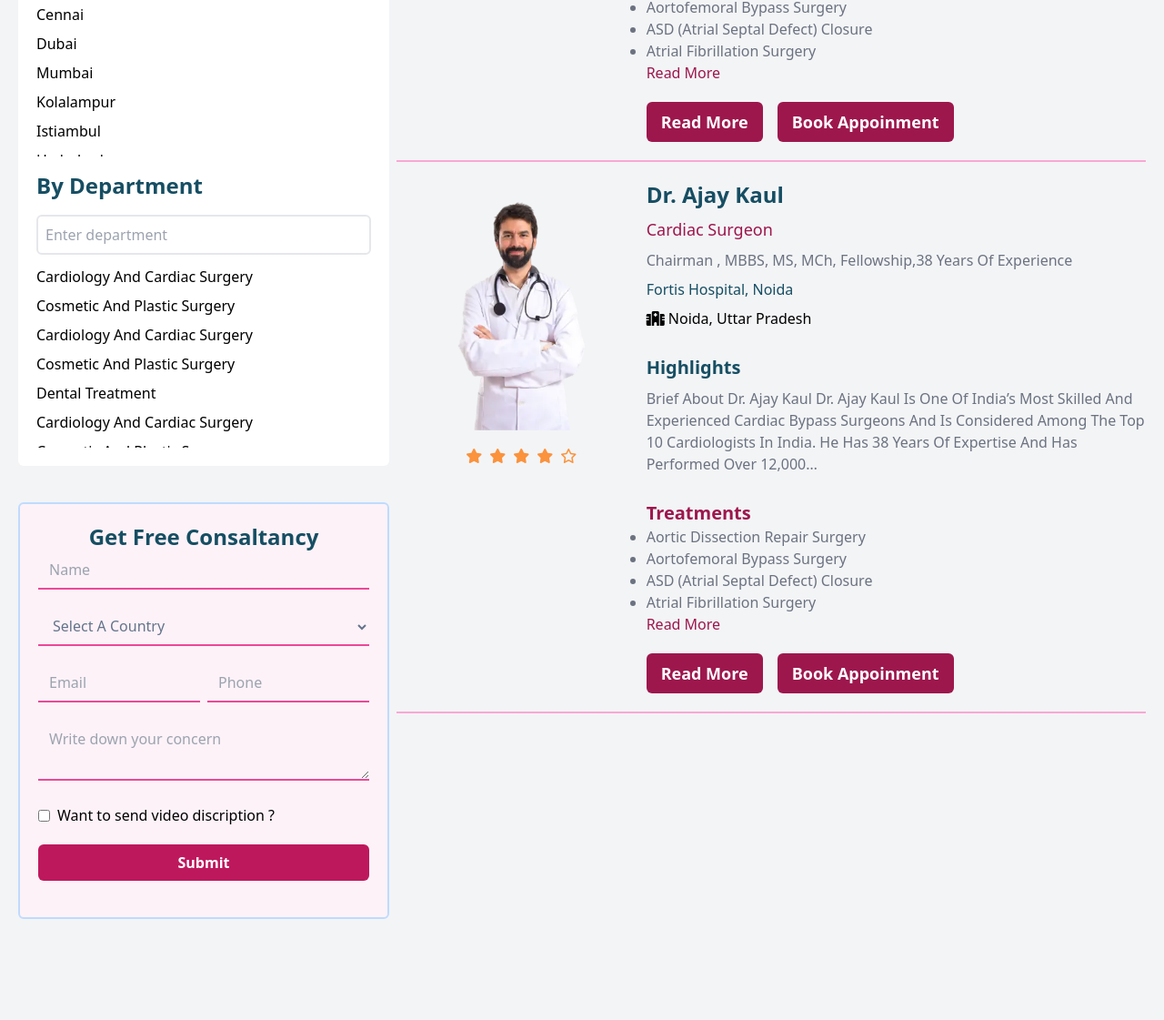
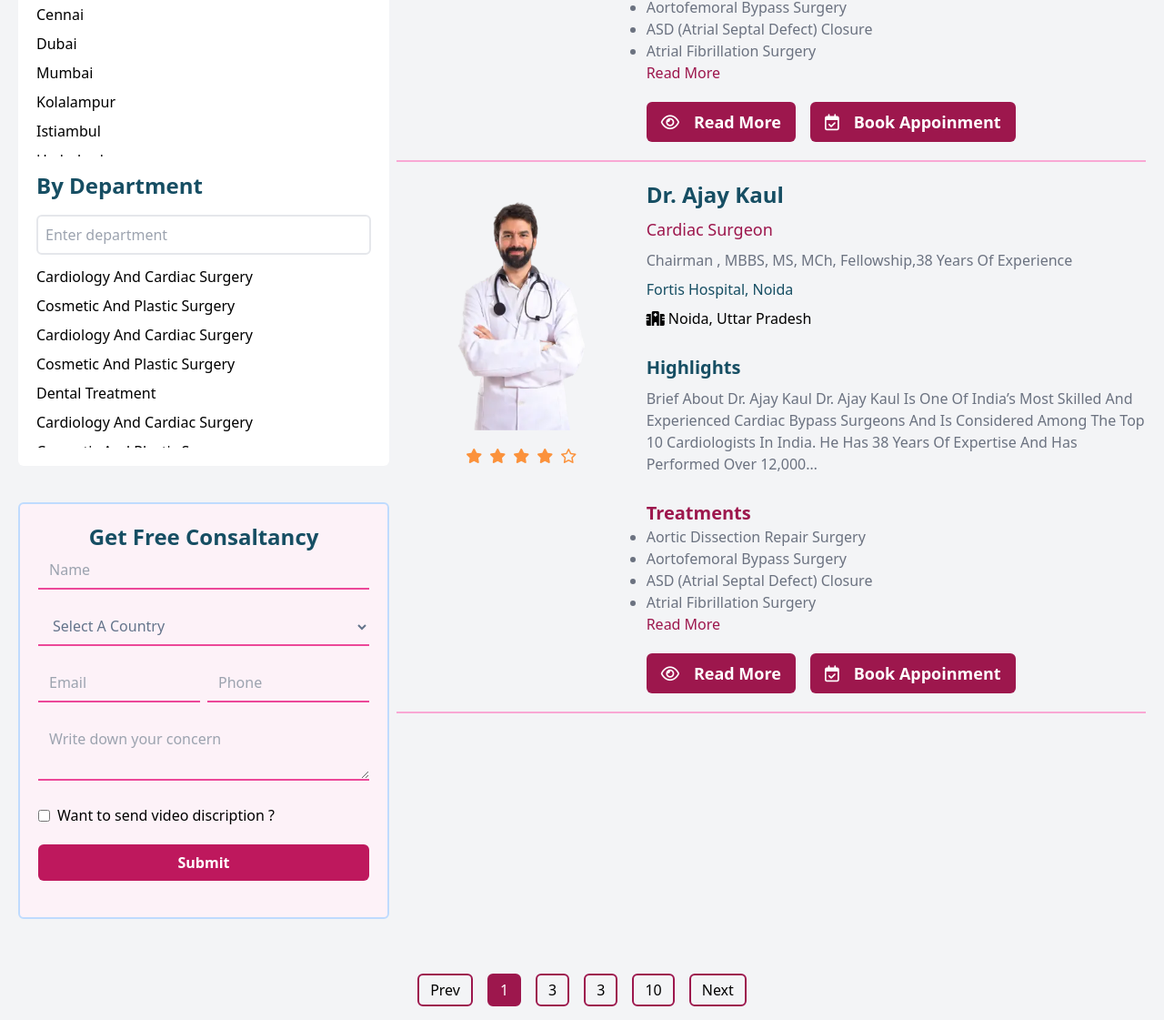
Before and after one commit to mamun-ethan/treatment-tour, a website: page doctors.html in a window 1280 px wide. Shown: the part 850-1971 px from the top of the page at 91% size. Drawn offline with Linux system fonts and the light colour scheme; files whose address does not match are found by name.

Commit message:
pagination added

```diff
--- a/doctors.html
+++ b/doctors.html
@@ -1620,12 +1620,15 @@
                         <a
                           href="./about-doctor.html"
                           class="cursor-pointer rounded-md px-4 py-2 bg-pink-800"
-                          >read more</a
+                        >
+                          <i class="fa-regular fa-eye mr-4"></i>read more</a
                         >
                         <a
                           href="./about-doctor.html"
                           class="cursor-pointer rounded-md px-4 py-2 bg-pink-800"
-                          >book appoinment</a
+                        >
+                          <i class="fa-regular fa-calendar-check mr-4"></i>book
+                          appoinment</a
                         >
                       </div>
                     </div>
@@ -1717,12 +1720,15 @@
                         <a
                           href="./about-doctor.html"
                           class="cursor-pointer rounded-md px-4 py-2 bg-pink-800"
-                          >read more</a
+                        >
+                          <i class="fa-regular fa-eye mr-4"></i>read more</a
                         >
                         <a
                           href="./appoinment.html"
                           class="cursor-pointer rounded-md px-4 py-2 bg-pink-800"
-                          >book appoinment</a
+                        >
+                          <i class="fa-regular fa-calendar-check mr-4"></i>book
+                          appoinment</a
                         >
                       </div>
                     </div>
@@ -1730,6 +1736,43 @@
                 </div>
               </div>
             </div>
+          </div>
+          <!-- pagination -->
+          <div class="flex justify-center items-center my-5">
+            <ul
+              class="flex flex-row justify-between gap-4 text-base items-center capitalize font-medium text-black"
+            >
+              <li
+                class="cursor-pointer py-1 px-3 border-2 border-pink-800 rounded-md"
+              >
+                <a href="#">prev</a>
+              </li>
+              <li
+                class="cursor-pointer py-1 px-3 border-2 bg-pink-800 text-white border-pink-800 rounded-md"
+              >
+                <a href="#">1</a>
+              </li>
+              <li
+                class="cursor-pointer py-1 px-3 border-2 border-pink-800 rounded-md"
+              >
+                <a href="#">3</a>
+              </li>
+              <li
+                class="cursor-pointer py-1 px-3 border-2 border-pink-800 rounded-md"
+              >
+                <a href="#">3</a>
+              </li>
+              <li
+                class="cursor-pointer py-1 px-3 border-2 border-pink-800 rounded-md"
+              >
+                <a href="#">10</a>
+              </li>
+              <li
+                class="cursor-pointer py-1 px-3 border-2 border-pink-800 rounded-md"
+              >
+                <a href="#">next</a>
+              </li>
+            </ul>
           </div>
         </div>
       </div>
```
Also changed, not shown: src/styles/output.css.
